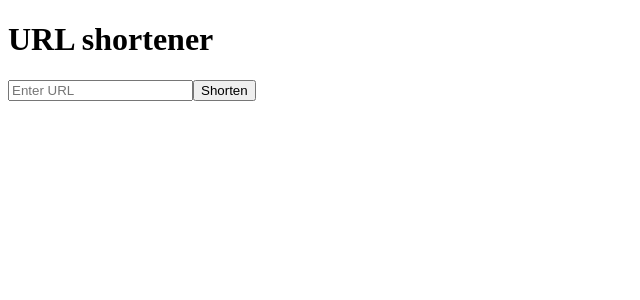
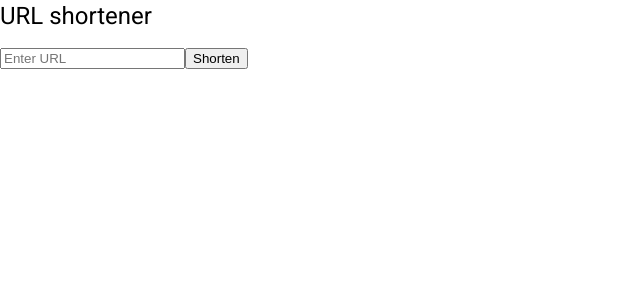
Before and after one commit to MiguelHigueraDev/url-shortener, an Angular app in the folder frontend/: page / in a window 1280 px wide. Shown: the top 300 px of the page, without its empty margins (0-640 px from the left). Built offline with nearby package versions, Linux system fonts and the light colour scheme.

Commit message:
deps(frontend): add @angular-material

```diff
--- a/frontend/angular.json
+++ b/frontend/angular.json
@@ -25,6 +25,7 @@
               "src/assets"
             ],
             "styles": [
+              "@angular/material/prebuilt-themes/indigo-pink.css",
               "src/styles.css"
             ],
             "scripts": []
@@ -84,6 +85,7 @@
               "src/assets"
             ],
             "styles": [
+              "@angular/material/prebuilt-themes/indigo-pink.css",
               "src/styles.css"
             ],
             "scripts": []
--- a/frontend/package.json
+++ b/frontend/package.json
@@ -11,10 +11,12 @@
   "private": true,
   "dependencies": {
     "@angular/animations": "^17.3.0",
+    "@angular/cdk": "^17.3.7",
     "@angular/common": "^17.3.0",
     "@angular/compiler": "^17.3.0",
     "@angular/core": "^17.3.0",
     "@angular/forms": "^17.3.0",
+    "@angular/material": "^17.3.7",
     "@angular/platform-browser": "^17.3.0",
     "@angular/platform-browser-dynamic": "^17.3.0",
     "@angular/router": "^17.3.0",
--- a/frontend/src/app/app.config.ts
+++ b/frontend/src/app/app.config.ts
@@ -3,7 +3,8 @@ import { provideRouter } from '@angular/router';
 
 import { routes } from './app.routes';
 import { provideHttpClient } from '@angular/common/http';
+import { provideAnimationsAsync } from '@angular/platform-browser/animations/async';
 
 export const appConfig: ApplicationConfig = {
-  providers: [provideRouter(routes), provideHttpClient()]
+  providers: [provideRouter(routes), provideHttpClient(), provideAnimationsAsync()]
 };
--- a/frontend/src/index.html
+++ b/frontend/src/index.html
@@ -6,8 +6,10 @@
   <base href="/">
   <meta name="viewport" content="width=device-width, initial-scale=1">
   <link rel="icon" type="image/x-icon" href="favicon.ico">
+  <link href="https://fonts.googleapis.com/css2?family=Roboto:wght@300;400;500&display=swap" rel="stylesheet">
+  <link href="https://fonts.googleapis.com/icon?family=Material+Icons" rel="stylesheet">
 </head>
-<body>
+<body class="mat-typography">
   <app-root></app-root>
 </body>
 </html>
--- a/frontend/src/styles.css
+++ b/frontend/src/styles.css
@@ -1 +1,4 @@
 /* You can add global styles to this file, and also import other style files */
+
+html, body { height: 100%; }
+body { margin: 0; font-family: Roboto, "Helvetica Neue", sans-serif; }
```
Also changed, not shown: 1 other file (tests, documents, lock files or other folders).
